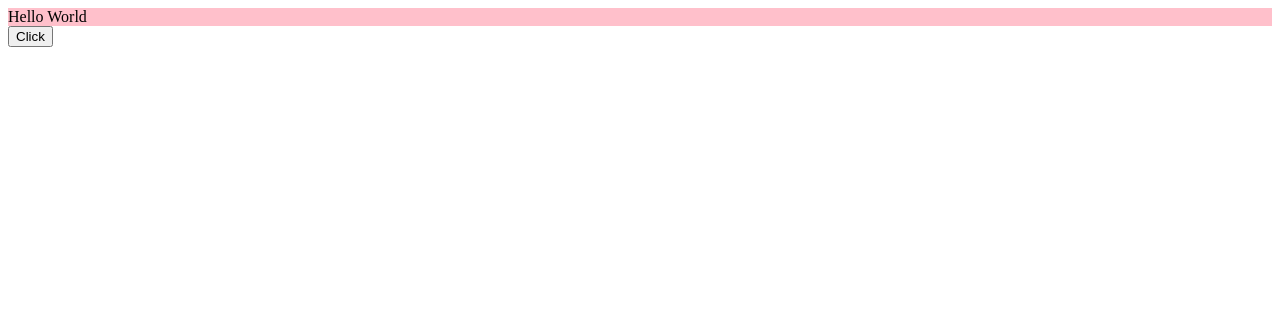
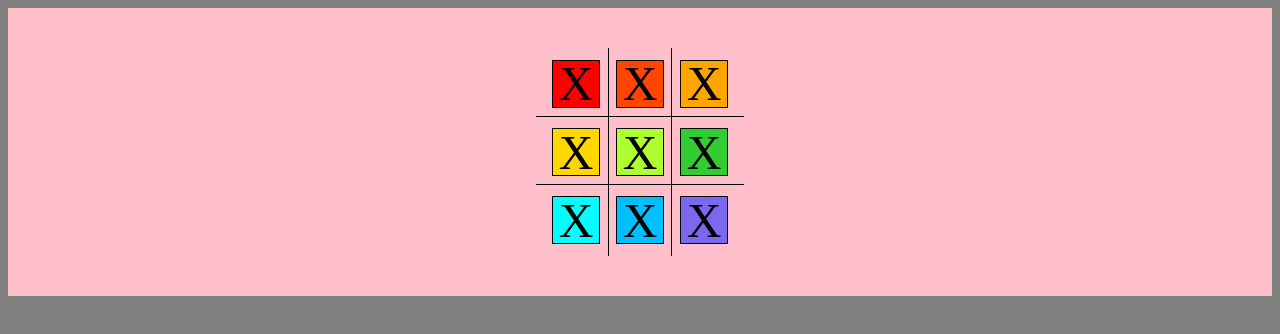
Before and after one commit to lisab1993/vanillaTicTacToe, a plain HTML site: page index.html in a window 1280 px wide. Drawn offline with Linux system fonts and the light colour scheme.

Commit message:
css done

```diff
--- a/index.html
+++ b/index.html
@@ -1,16 +1,43 @@
 <!DOCTYPE html>
 <html lang="en">
+
 <head>
     <meta charset="UTF-8">
     <meta http-equiv="X-UA-Compatible" content="IE=edge">
     <meta name="viewport" content="width=device-width, initial-scale=1.0">
     <title>Vanilla Tic Tac Toe</title>
-    <link rel="stylesheet" href="style.css" >
+    <link rel="stylesheet" href="style.css">
 </head>
+
 <body>
-    <div class="pretty">Hello World</div>
-    <div><button id="click_btn">Click</button></div>
-    <div id="output"></div>
-    <script src="script.js" ></script>
+    <div class="container">
+        <div class="topRow">
+            <span class="tLeft" id="tLeft">X</span>
+            <span class="tMid" id="tMid">X</span>
+            <span class="tRight" id="tRight">X</span>
+        </div>
+        <span class="hztLine"></span>
+
+        <span class="vertLine"></span>
+        <div class="midRow">
+            <span class="mLeft" id="mLeft">X</span>
+            <span class="mMid" id="mMid">X</span>
+            <span class="mRight" id="mRight">X</span>
+        </div>
+        <span class="hztLine"></span>
+
+        <div class="bottomRow">
+            <span class="bLeft" id="bLeft">X</span>
+            <span class="bMid" id="bMid">X</span>
+            <span class="bRight" id="bRight">X</span>
+        </div>
+
+    </div>
+
+
+
+
+    <script src="script.js"></script>
 </body>
+
 </html>
--- a/script.js
+++ b/script.js
@@ -1,7 +1,11 @@
-let clickBtn = document.querySelector('#click_btn')
-let output = document.querySelector('#output')
+let tLeft = document.querySelector('tLeft')
+let tMid = document.querySelector('tMid')
+let tRight = document.querySelector('tRight')
 
+let bLeft = document.querySelector('bLeft')
+let bMid = document.querySelector('bMid')
+let bRight = document.querySelector('bRight')
 
-clickBtn.addEventListener('click', function() {
-    output.innerText = "Hello World"
-})
+let mLeft = document.querySelector('mLeft')
+let mMid = document.querySelector('mMid')
+let mRight = document.querySelector('mRight')
--- a/style.css
+++ b/style.css
@@ -1,3 +1,144 @@
-.pretty {
+body {
+    background-color: gray;
+}
+/* parent container and row containers */
+.container {
+    display: flex;
+    flex-direction: column;
+    justify-content: center;
+    align-items: center;
+    height: 18rem;
     background-color: pink;
+    font-size: 3rem;
 }
+.topRow {
+    display: flex;
+    justify-content: center;
+    width:11rem;
+    height: 3rem;
+    margin-bottom: .5rem;
+}
+.midRow {
+    display: flex;
+    justify-content: center;
+    width:11rem;
+    height: 3rem;
+    margin-bottom: .5rem;
+}
+.bottomRow {
+    display: flex;
+    justify-content: center;
+    width:11rem;
+    height: 3rem;
+}
+
+/* lines */
+.hztLine {
+    width: 13rem;
+    height: .2rem;
+    border-top: .1rem solid black;
+    padding-top: .5rem;
+}
+.vertLine {
+    /* display: flex; */
+    /* flex-direction: column; */
+    border-left: .1rem solid black;
+    border-right: .1rem solid black;
+    width: 3.9rem;
+    height: 13rem;
+    justify-content: space-around;
+    position: absolute;
+}
+
+/* top row spans */
+.tLeft {
+    display: flex;
+    flex-direction: column;
+    justify-content: center;
+    background-color: red;
+    border: solid black .1rem;
+    width: 3rem;
+    text-align: center;
+    margin-right: 1rem;
+}
+.tMid {
+    display: flex;
+    flex-direction: column;
+    justify-content: center;
+    background-color: orangered;
+    border: solid black .1rem;
+    width: 3rem;
+    text-align: center;
+    margin-right: 1rem;
+}
+.tRight {
+    display: flex;
+    flex-direction: column;
+    justify-content: center;
+    background-color: orange;
+    border: solid black .1rem;
+    width: 3rem;
+    text-align: center;
+}
+
+/* middle row spans */
+.mLeft {
+    display: flex;
+    flex-direction: column;
+    justify-content: center;
+    background-color: gold;
+    border: solid black .1rem;
+    width: 3rem;
+    text-align: center;
+    margin-right: 1rem;
+}
+.mMid {
+    display: flex;
+    flex-direction: column;
+    justify-content: center;
+    background-color: greenyellow;
+    border: solid black .1rem;
+    width: 3rem;
+    text-align: center;
+    margin-right: 1rem;
+}
+.mRight {
+    display: flex;
+    flex-direction: column;
+    justify-content: center;
+    background-color: limegreen;
+    border: solid black .1rem;
+    width: 3rem;
+    text-align: center;
+}
+
+/* bottom row spans */
+.bLeft {
+    display: flex;
+    flex-direction: column;
+    justify-content: center;
+    background-color: aqua;
+    border: solid black .1rem;
+    width: 3rem;
+    text-align: center;
+    margin-right: 1rem;
+}
+.bMid {
+    display: flex;
+    flex-direction: column;
+    justify-content: center;
+    background-color: deepskyblue;
+    border: solid black .1rem;
+    width: 3rem;
+    text-align: center;
+    margin-right: 1rem;
+}
+.bRight {
+    display: flex;
+    flex-direction: column;
+    justify-content: center;
+    background-color: mediumslateblue;
+    border: solid black .1rem;
+    width: 3rem;
+    text-align: center;
+}
```
